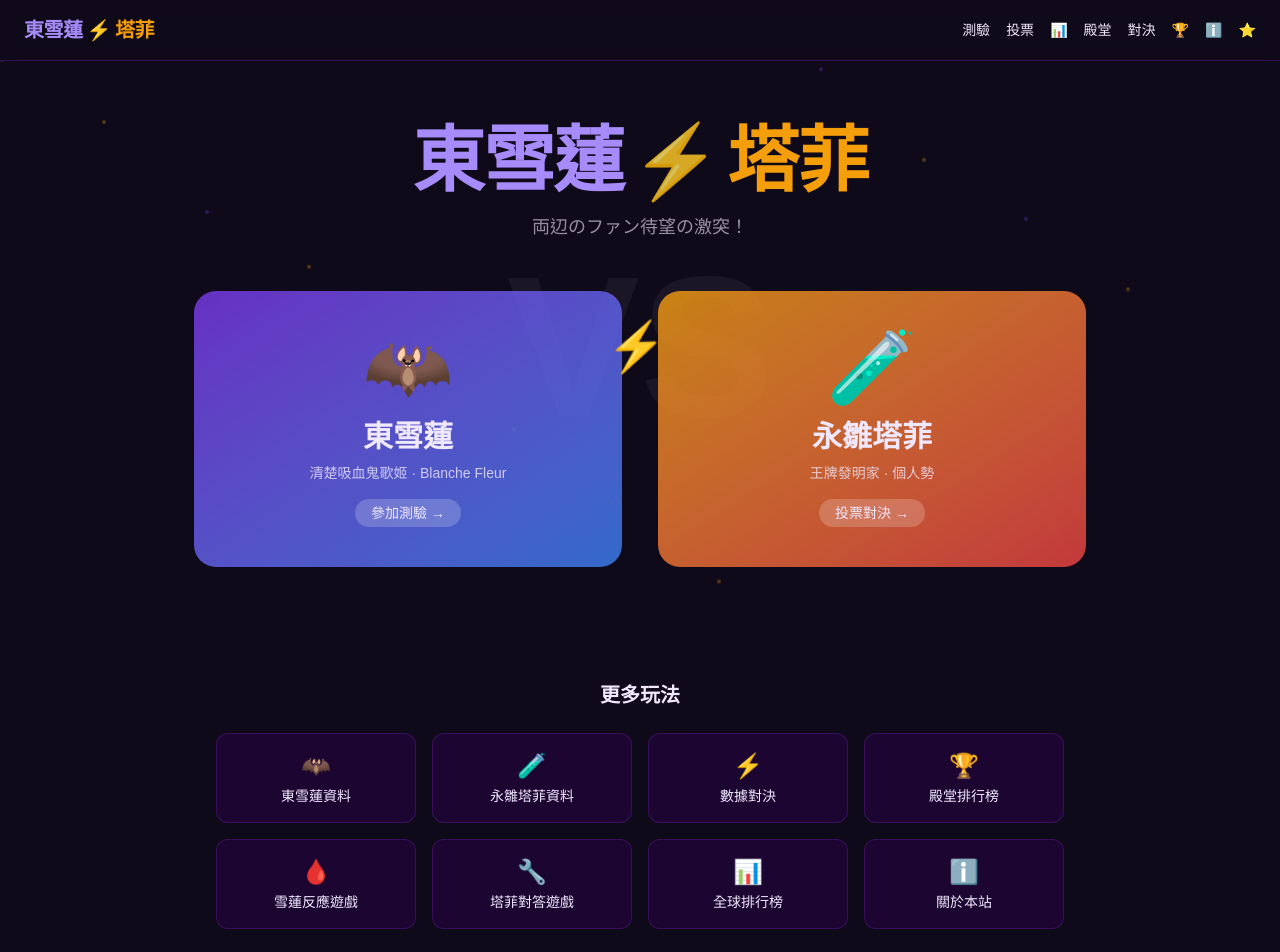
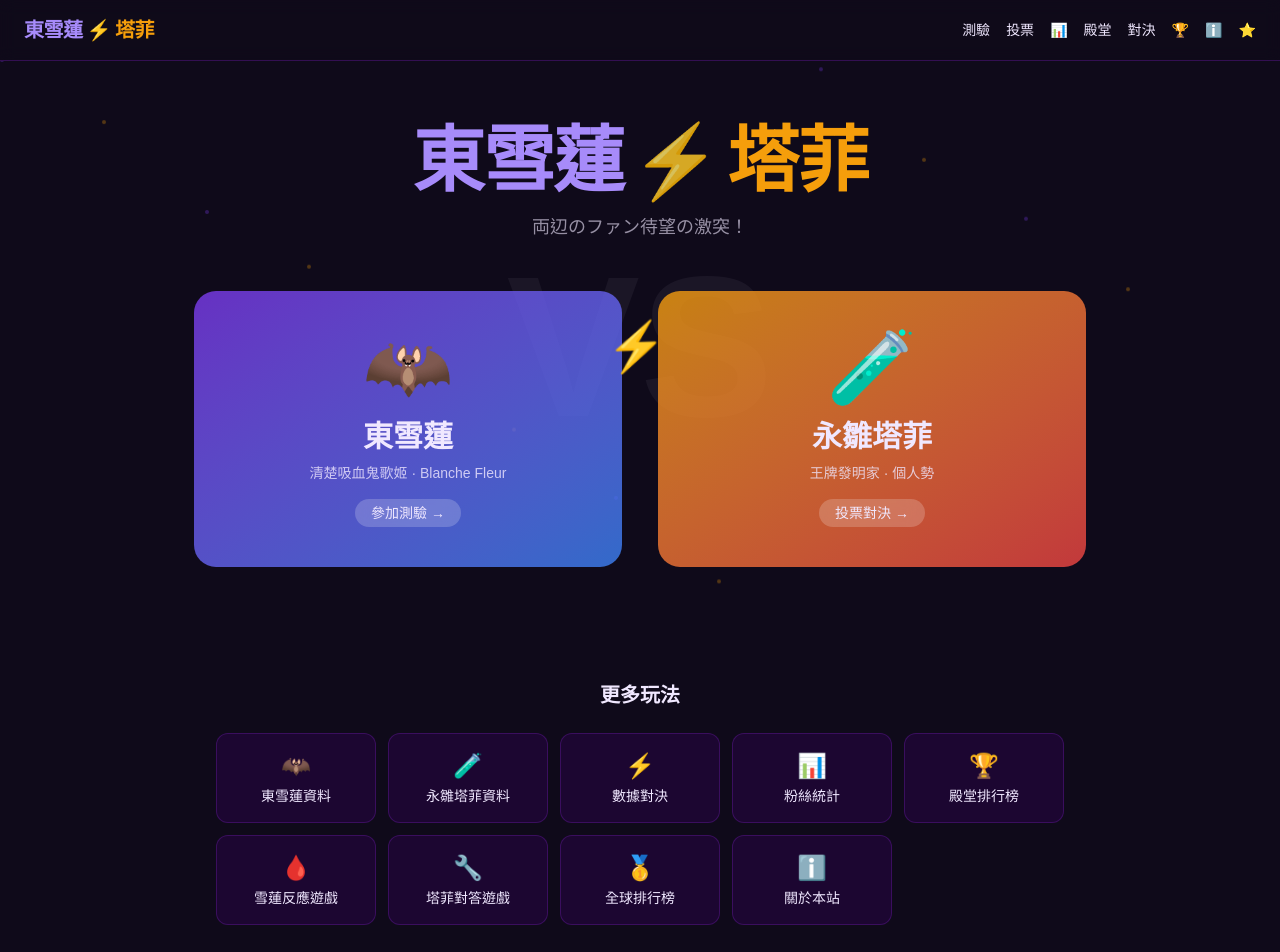
Before and after one commit to bennytsai1234/seren-vs-taffy, a Next.js app: page / in a window 1280 px wide. Shown: the top 952 px of the page. Built offline with nearby package versions, Linux system fonts and the light colour scheme.

Commit message:
feat: add stats link to home, 3-col grid layout

```diff
--- a/src/app/page.tsx
+++ b/src/app/page.tsx
@@ -74,7 +74,7 @@ export default function Home() {
       {/* 功能入口 */}
       <section className="px-6 py-12 max-w-4xl mx-auto w-full">
         <h2 className="text-xl font-bold mb-6 text-center">更多玩法</h2>
-        <div className="grid grid-cols-2 md:grid-cols-4 gap-4">
+        <div className="grid grid-cols-3 md:grid-cols-5 gap-3">
           <Link href="/seren" className="p-4 rounded-xl border border-purple-900/50 bg-purple-950/30 hover:bg-purple-900/50 transition-all text-center hover:scale-105">
             <div className="text-2xl mb-1">🦇</div>
             <div className="text-sm font-medium">東雪蓮資料</div>
@@ -86,6 +86,10 @@ export default function Home() {
           <Link href="/versus" className="p-4 rounded-xl border border-purple-900/50 bg-purple-950/30 hover:bg-purple-900/50 transition-all text-center hover:scale-105">
             <div className="text-2xl mb-1">⚡</div>
             <div className="text-sm font-medium">數據對決</div>
+          </Link>
+          <Link href="/stats" className="p-4 rounded-xl border border-purple-900/50 bg-purple-950/30 hover:bg-purple-900/50 transition-all text-center hover:scale-105">
+            <div className="text-2xl mb-1">📊</div>
+            <div className="text-sm font-medium">粉絲統計</div>
           </Link>
           <Link href="/hall-of-fame" className="p-4 rounded-xl border border-purple-900/50 bg-purple-950/30 hover:bg-purple-900/50 transition-all text-center hover:scale-105">
             <div className="text-2xl mb-1">🏆</div>
@@ -100,7 +104,7 @@ export default function Home() {
             <div className="text-sm font-medium">塔菲對答遊戲</div>
           </Link>
           <Link href="/leaderboard" className="p-4 rounded-xl border border-purple-900/50 bg-purple-950/30 hover:bg-purple-900/50 transition-all text-center hover:scale-105">
-            <div className="text-2xl mb-1">📊</div>
+            <div className="text-2xl mb-1">🥇</div>
             <div className="text-sm font-medium">全球排行榜</div>
           </Link>
           <Link href="/about" className="p-4 rounded-xl border border-purple-900/50 bg-purple-950/30 hover:bg-purple-900/50 transition-all text-center hover:scale-105">
```
